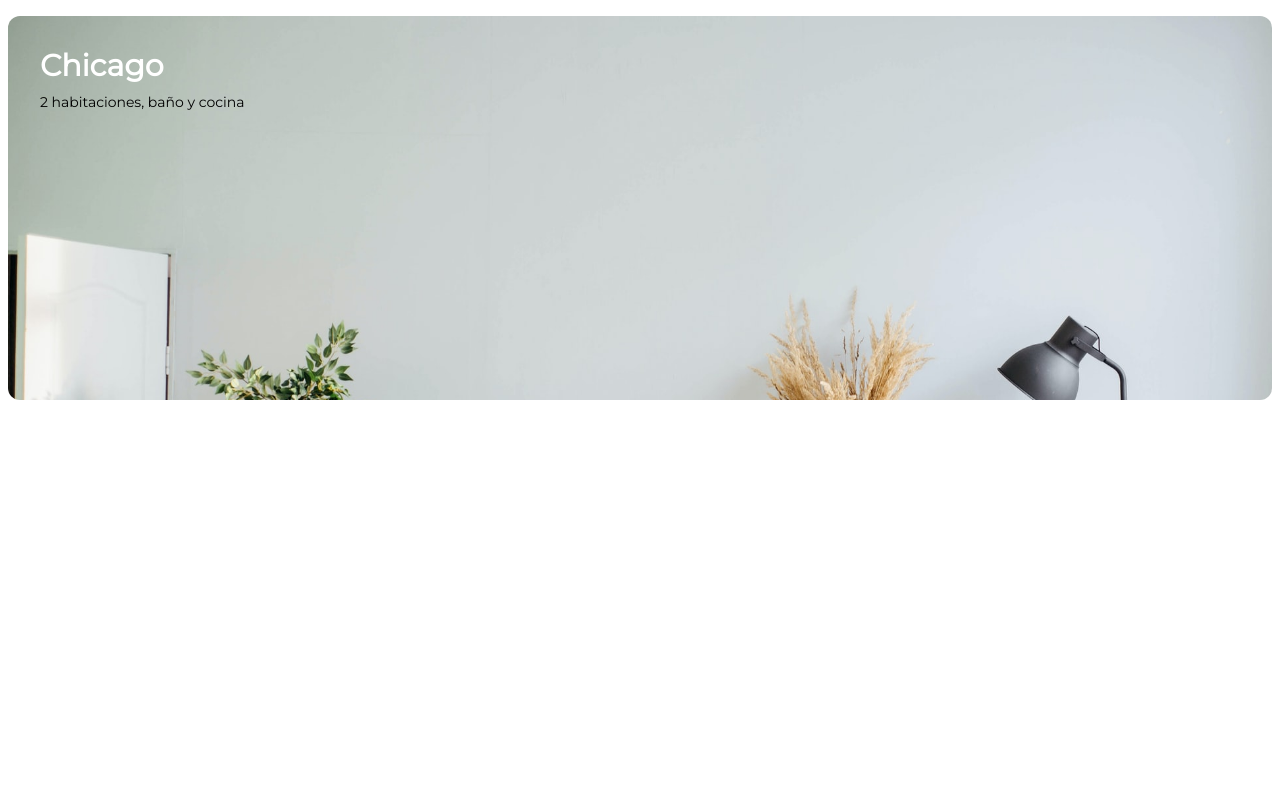
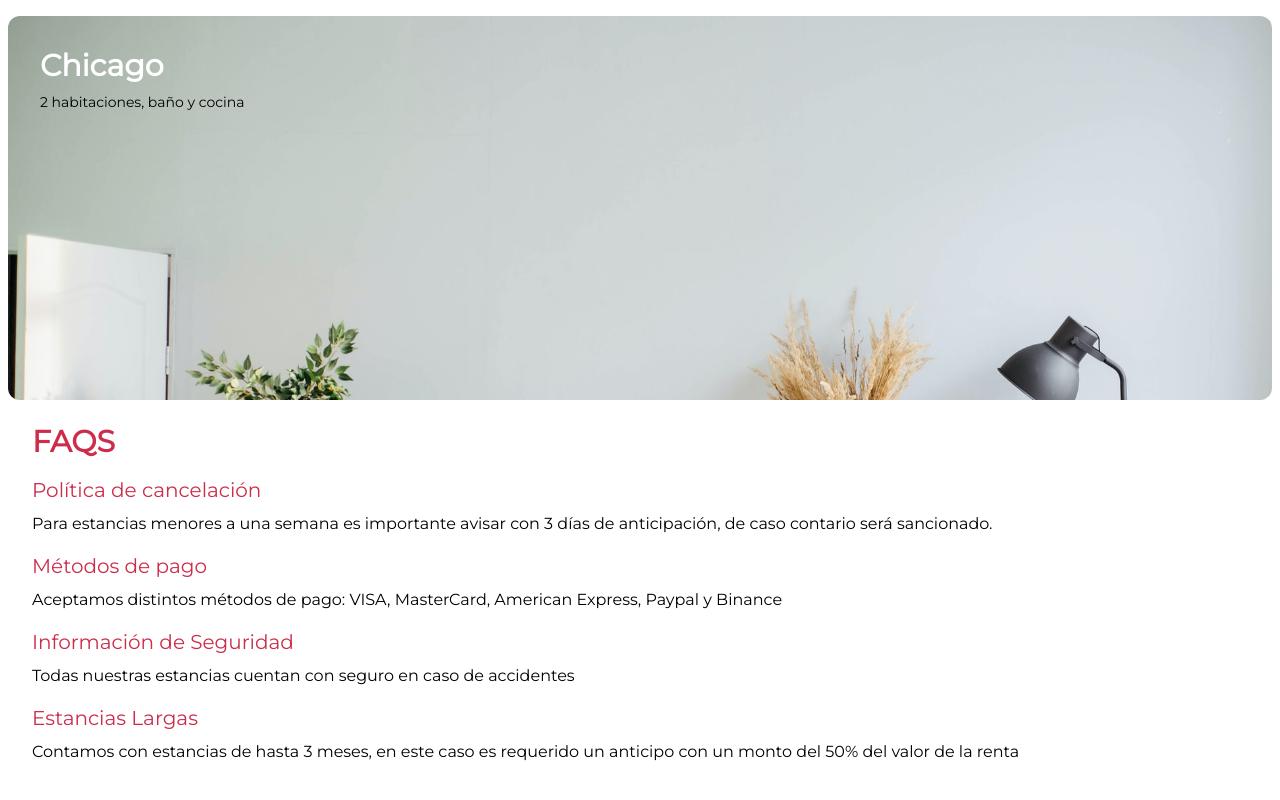
Before and after one commit to Misael-GC/tailwind, a website: page public/index.html in a window 1280 px wide. Shown: the part 1604-2404 px from the top of the page. Before the commit the page ends 2004 px from the top, so only its background shows below. Drawn offline with Linux system fonts and the light colour scheme.

Commit message:
seccion de FAQS

```diff
--- a/public/index.html
+++ b/public/index.html
@@ -105,20 +105,56 @@
           </div>
           <div class="px-2 h-full w-full" id="rentas_destacadas">
             <p class="text-3xl text-primary font-semibold pb-6 mt-6">Rentas destacadas</p>
+
             <div class="w-full h-auto flex flex-col space-y-6 item-center justify-center">
-              <div class="w-full h-96 bg-chicago bg-cover rounded-xl">
+              <div class="Card-rentas">
                 <p class="CardTitle">Chicago</p>
-                <p class="text-sm pl-8 text-black mr-24">2 habitaciones, baño y cocina</p>
+                <p class="Card-renta-p">2 habitaciones, baño y cocina</p>
               </div>
 
-              <div class="w-full h-96 bg-chicago bg-cover rounded-xl">
+              <div class="Card-rentas">
                 <p class="CardTitle">Chicago</p>
-                <p class="text-sm pl-8 text-black mr-24">2 habitaciones, baño y cocina</p>
+                <p class="Card-renta-p">2 habitaciones, baño y cocina</p>
               </div>
 
-              <div class="w-full h-96 bg-chicago bg-cover rounded-xl">
+              <div class="Card-rentas">
                 <p class="CardTitle">Chicago</p>
-                <p class="text-sm pl-8 text-black mr-24">2 habitaciones, baño y cocina</p>
+                <p class="Card-renta-p">2 habitaciones, baño y cocina</p>
+              </div>
+            </div>
+            <div id="faqs" class="w-full h-full">
+              <div class="w-full h-full px-6 flex flex-col space-y-4">
+                <p class="text-3xl text-primary font-semibold mt-6">FAQS</p>
+                <div>
+                  <p class="Politcas-title">Política de cancelación</p>
+                  <p class="text-md pt-2">
+                    Para estancias menores a una semana es importante avisar con 3 días de
+                    anticipación, de caso contario será sancionado.
+                  </p>
+                </div>
+
+                <div>
+                  <p class="text-xl font-medium text-primary">Métodos de pago</p>
+                  <p class="text-md pt-2">
+                    Aceptamos distintos métodos de pago: VISA, MasterCard, American Express,
+		                Paypal y Binance
+                  </p>
+                </div>
+
+                <div>
+                  <p class="Politcas-title">Información de Seguridad</p>
+                  <p class="text-md pt-2">
+                    Todas nuestras estancias cuentan con seguro en caso de accidentes
+                  </p>
+                </div>
+                <div>
+                  <p class="Politcas-title">Estancias Largas</p>
+                  <p class="text-md pt-2">
+                    Contamos con estancias de hasta 3 meses, en este caso es requerido un
+                    anticipo con un monto del 50% del valor de la renta
+                  </p>
+                </div>
+
               </div>
             </div>
           </div>
--- a/src/css/tailwind.css
+++ b/src/css/tailwind.css
@@ -26,3 +26,15 @@
 .CardTitle{
     @apply text-3xl px-8 pt-8 pb-2 font-semibold text-white
 }
+
+.Card-rentas{
+    @apply w-full h-96 bg-chicago bg-cover rounded-xl
+}
+
+.Card-renta-p{
+    @apply text-sm pl-8 text-black mr-24
+}
+
+.Politcas-title{
+    @apply text-xl font-medium text-primary
+}
```
Also changed, not shown: public/css/tailwind.css.
